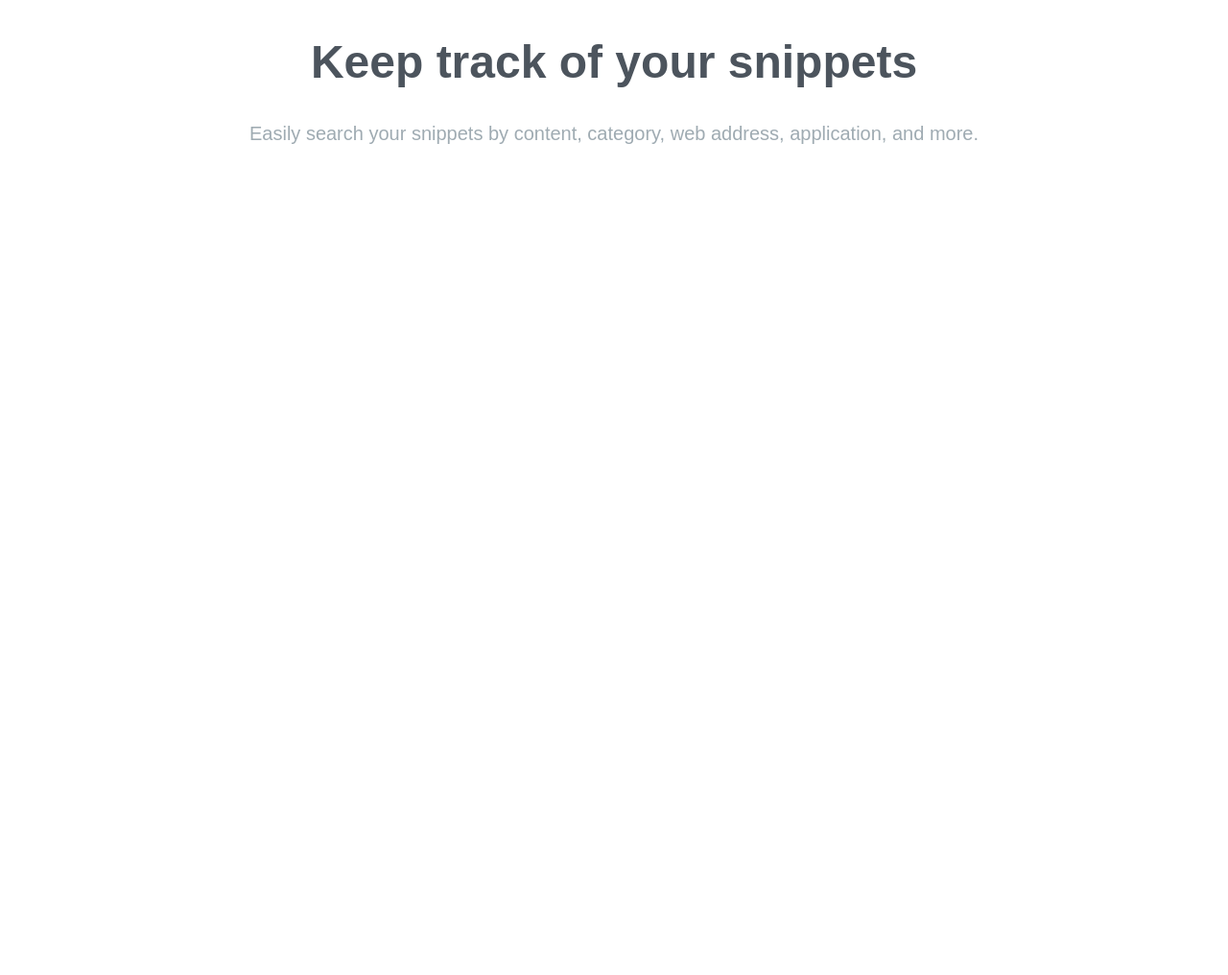
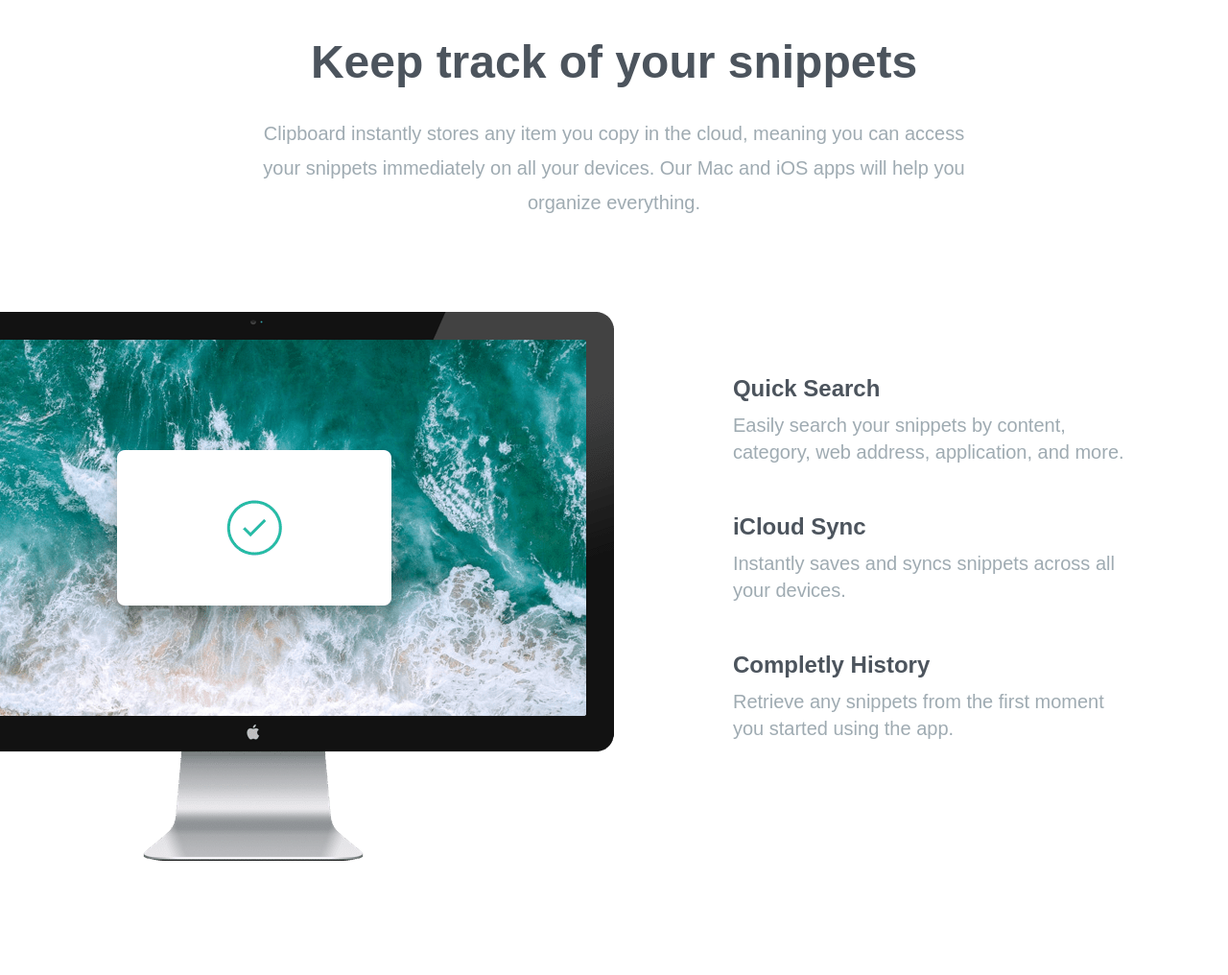
Before and after one commit to jawdat89/clipboard-app, a website: page index.html in a window 1280 px wide. Shown: the part 680-1696 px from the top of the page at 96% size. Before the commit the page ends 933 px from the top, so only its background shows below. Drawn offline with Linux system fonts and the light colour scheme; a web font is replaced by a local one.

Commit message:
Features Section & Items

```diff
--- a/index.html
+++ b/index.html
@@ -11,12 +11,12 @@
       rel="stylesheet"
     />
     <link rel="stylesheet" href="css/style.css" />
-    <title>Simple Tailwind Starter</title>
+    <title>Clipboard Website</title>
   </head>
   <body>
     <!-- Hero Section -->
     <section id="hero">
-      <div class="section-container mb-40 px-10 pt-16">
+      <div class="section-container mb-40 pt-16">
         <img src="images/logo.svg" alt="" class="mx-auto my-16" />
 
         <h3>A history of everything you copy</h3>
@@ -47,14 +47,83 @@
 
     <!-- Snippets Sections -->
     <section id="snippets">
-      <div class="section-container my-20 px-10">
+      <div class="section-container my-20">
         <h3>Keep track of your snippets</h3>
         <p
           class="max-w-3xl mx-auto mb-24 text-xl leading-9 text-center text-grayishBlue"
         >
-          Easily search your snippets by content, category, web address,
-          application, and more.
+          Clipboard instantly stores any item you copy in the cloud, meaning you
+          can access your snippets immediately on all your devices. Our Mac and
+          iOS apps will help you organize everything.
         </p>
+      </div>
+    </section>
+
+    <!-- Features Section -->
+    <section id="features">
+      <div class="section-container my-20">
+        <div class="relative flex flex-col md:flex-row md:space-x-32">
+          <!-- Image -->
+          <div class="md:w-1/2">
+            <img
+              src="images/image-computer.png"
+              alt=""
+              class="md:absolute top-0 right-[50%]"
+            />
+          </div>
+          <!-- Items Container -->
+          <div
+            class="flex flex-col mt-16 mb-24 space-y-12 text-xl md:mb-60 md:text-left md:pl-16 md:w-1/2"
+          >
+            <!-- Item 1 -->
+            <div>
+              <h5 class="mb-2 text-2xl font-bold text-darkGrayishBlue">
+                Quick Search
+              </h5>
+              <p class="max-w-md text-grayishBlue">
+                Easily search your snippets by content, category, web address,
+                application, and more.
+              </p>
+            </div>
+
+            <!-- Item 2 -->
+            <div>
+              <h5 class="mb-2 text-2xl font-bold text-darkGrayishBlue">
+                iCloud Sync
+              </h5>
+              <p class="max-w-md text-grayishBlue">
+                Instantly saves and syncs snippets across all your devices.
+              </p>
+            </div>
+
+            <!-- Item 3 -->
+            <div>
+              <h5 class="mb-2 text-2xl font-bold text-darkGrayishBlue">
+                Completly History
+              </h5>
+              <p class="max-w-md text-grayishBlue">
+                Retrieve any snippets from the first moment you started using
+                the app.
+              </p>
+            </div>
+          </div>
+        </div>
+      </div>
+    </section>
+
+    <!-- Access Anyware Section -->
+    <section id="access">
+      <div class="section-container my-20">
+        <h3>Access Clipboard Anyware</h3>
+
+        <p
+          class="max-w-3xl mx-auto mb-24 text-xl leading-9 text-center text-grayishBlue"
+        >
+          Whether you’re on the go, or at your computer, you can access all your
+          Clipboard snippets in a few simple clicks.
+        </p>
+
+        <img src="images/image-devices.png" alt="" class="mx-auto" />
       </div>
     </section>
   </body>
--- a/input.css
+++ b/input.css
@@ -10,7 +10,7 @@ mb-8 text-4xl font-bold text-darkGrayishBlue md:text-5xl;
 }
 
 .section-container {
-  @apply max-w-6xl mx-auto text-center;
+  @apply max-w-6xl mx-auto text-center px-10;
 }
 
 .button-container {
```
Also changed, not shown: css/style.css.
